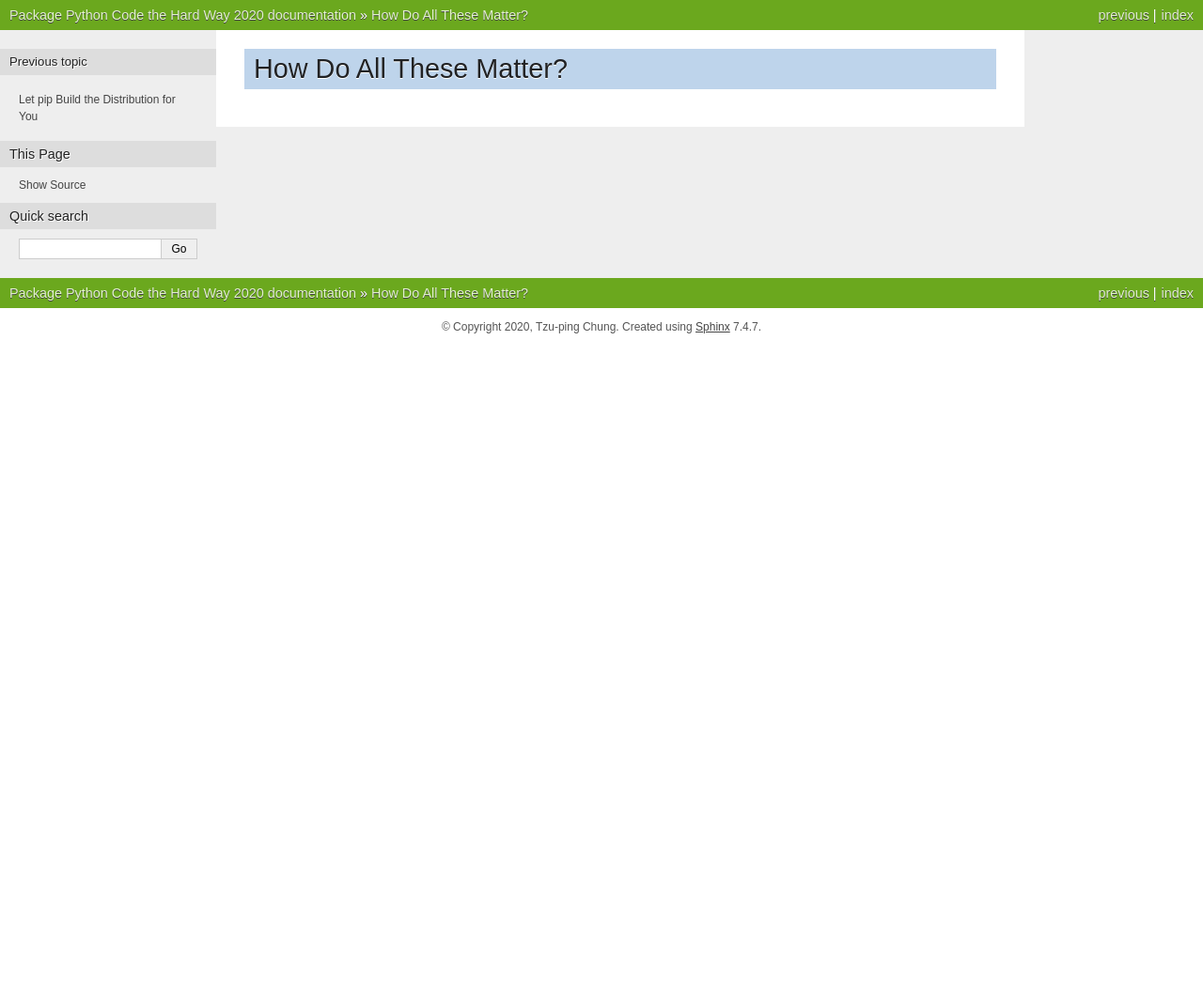
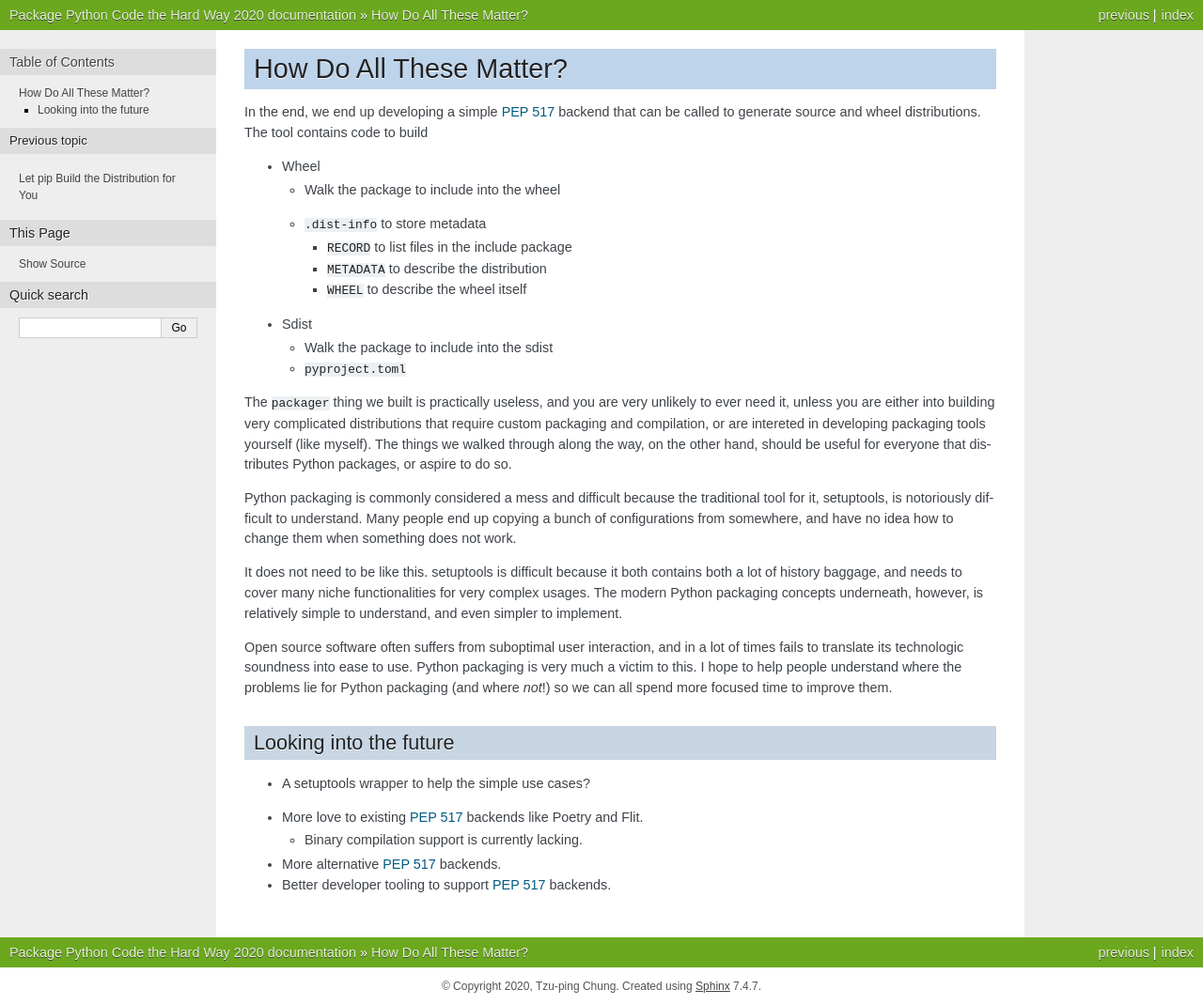
Before and after one commit to uranusjr/packaging-the-hard-way, a Sphinx documentation site: the page built from source/conclusion.rst, in a window 1280 px wide. Shown: the whole page at 94% size. Built offline with Sphinx 7.4.7, drawn with Linux system fonts in a browser that asks for light colours; before the commit the page ends 900 px from its top, so only the background shows below that.

Commit message:
Simple-ish conclusion

```diff
--- /dev/null
+++ b/source/_static/dedent-list.css
@@ -0,0 +1,6 @@
+ul > li > dl {
+  margin-bottom: 0.25rem;
+}
+ul > li > dl > dd {
+  margin-left: -1rem;
+}
--- /dev/null
+++ b/source/_templates/layout.html
@@ -0,0 +1,3 @@
+{% extends '!layout.html' %}
+
+{% set css_files = css_files + ['_static/dedent-list.css'] %}
--- a/source/conclusion.rst
+++ b/source/conclusion.rst
@@ -1,3 +1,52 @@
 ========================
 How Do All These Matter?
 ========================
+
+In the end, we end up developing a simple `PEP 517`_ backend that can be called
+to generate source and wheel distributions. The tool contains code to build
+
+* Wheel
+    * Walk the package to include into the wheel
+    * ``.dist-info`` to store metadata
+        * ``RECORD`` to list files in the include package
+        * ``METADATA`` to describe the distribution
+        * ``WHEEL`` to describe the wheel itself
+* Sdist
+    * Walk the package to include into the sdist
+    * ``pyproject.toml``
+
+.. _`PEP 517`: https://www.python.org/dev/peps/pep-0517/
+
+
+The ``packager`` thing we built is practically useless, and you are very
+unlikely to ever need it, unless you are either into building very complicated
+distributions that require custom packaging and compilation, or are intereted
+in developing packaging tools yourself (like myself). The things we walked
+through along the way, on the other hand, should be useful for everyone that
+distributes Python packages, or aspire to do so.
+
+Python packaging is commonly considered a mess and difficult because the
+traditional tool for it, setuptools, is notoriously difficult to understand.
+Many people end up copying a bunch of configurations from somewhere, and have
+no idea how to change them when something does not work.
+
+It does not need to be like this. setuptools is difficult because it both
+contains both a lot of history baggage, and needs to cover many niche functionalities for very complex usages. The modern Python packaging concepts
+underneath, however, is relatively simple to understand, and even simpler to
+implement.
+
+Open source software often suffers from suboptimal user interaction, and
+in a lot of times fails to translate its technologic soundness into ease to
+use. Python packaging is very much a victim to this. I hope to help people
+understand where the problems lie for Python packaging (and where *not*!) so
+we can all spend more focused time to improve them.
+
+
+Looking into the future
+=======================
+
+* A setuptools wrapper to help the simple use cases?
+* More love to existing `PEP 517`_ backends like Poetry and Flit.
+    * Binary compilation support is currently lacking.
+* More alternative `PEP 517`_ backends.
+* Better developer tooling to support `PEP 517`_ backends.
```
